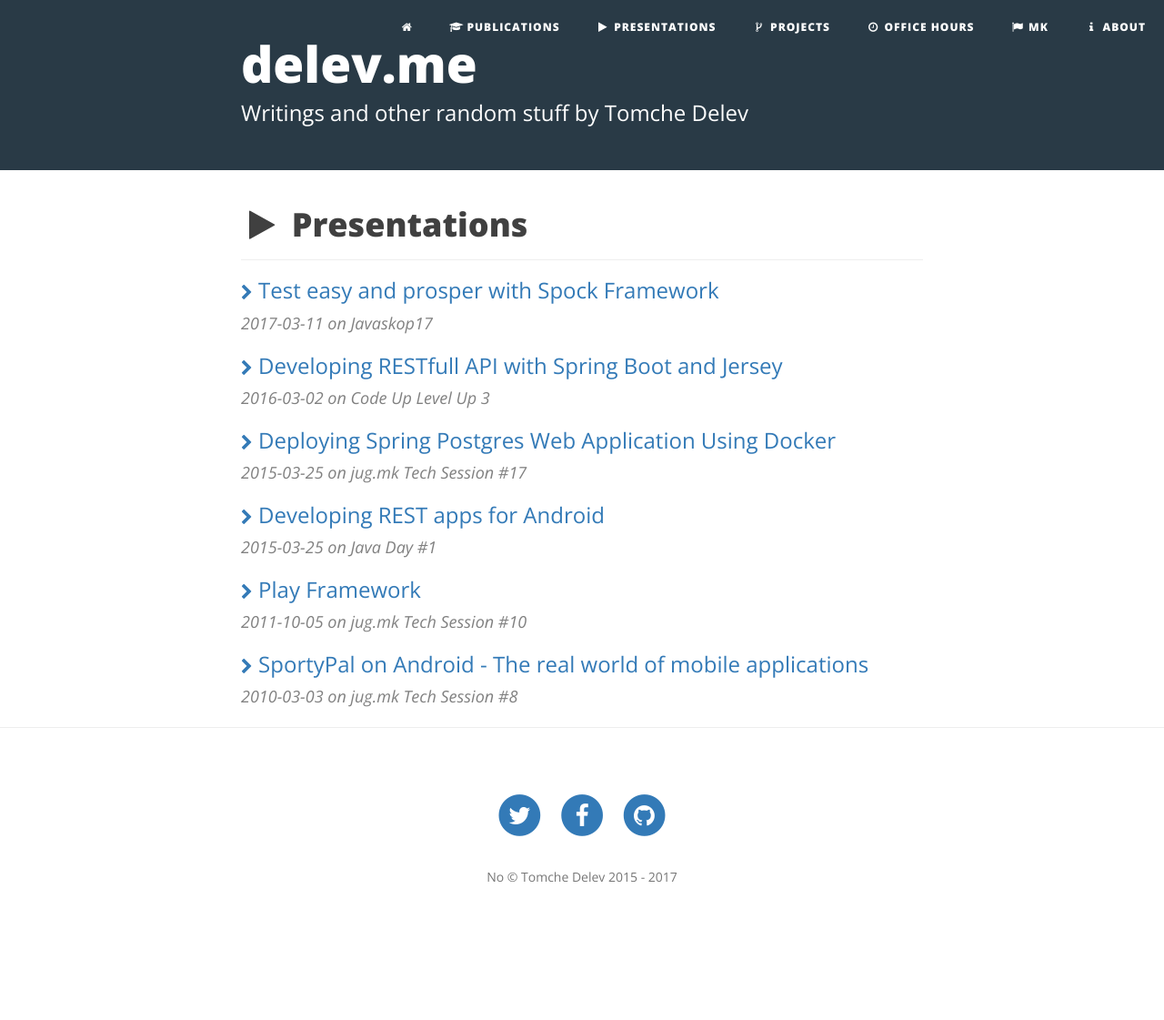
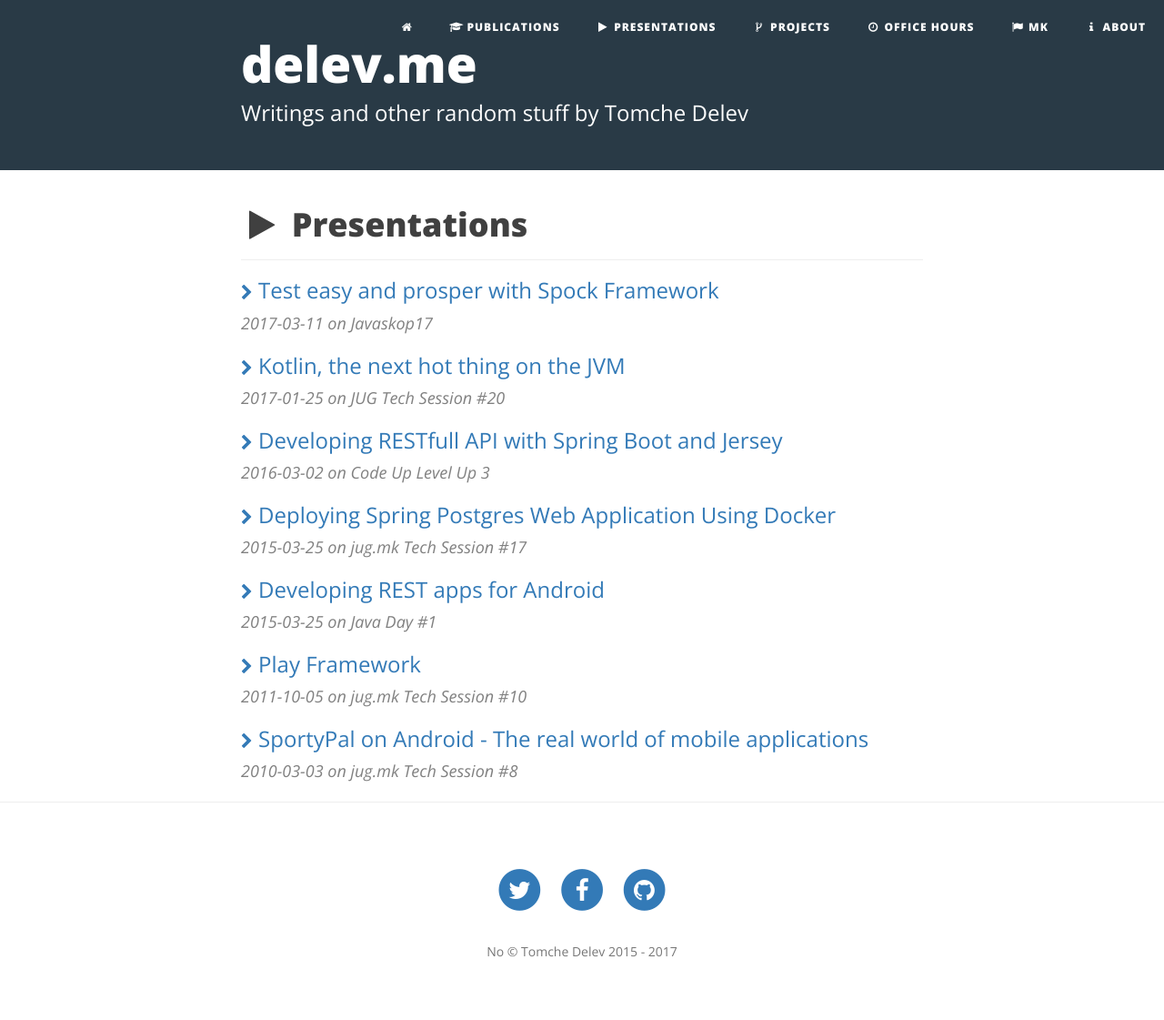
Before and after one commit to tdelev/tdelev.github.io, a Jekyll site: the page built from talks.html, in a window 1280 px wide. Shown: the whole page at 91% size. Built offline with Jekyll 4.4.1, drawn with Linux system fonts in a browser that asks for light colours; nearby versions of some CDN libraries; before the commit the page ends 1039 px from its top, so only the background shows below that.

Commit message:
Add JUG presentation

```diff
--- a/_data/presentations.yml
+++ b/_data/presentations.yml
@@ -2,6 +2,11 @@
   url: http://delev.me/presentations/spock/
   date: 2017-03-11
   event: "Javaskop17"
+
+- title: Kotlin, the next hot thing on the JVM
+  url: https://docs.google.com/presentation/d/1Is_TeFui1AY5c2PzjmbXh1LpJq30mgJUR5933whdhUY/pub?start=false&loop=false&delayms=3000
+  date: 2017-01-25
+  event: "JUG Tech Session #20"
 
 - title: Developing RESTfull API with Spring Boot and Jersey
   url: https://docs.google.com/presentation/d/1WsroXqiSWjXr0eOoHRZPX64_jRPFCukCkjf9ds3Vyz4/pub?start=false&loop=false&delayms=3000
```
